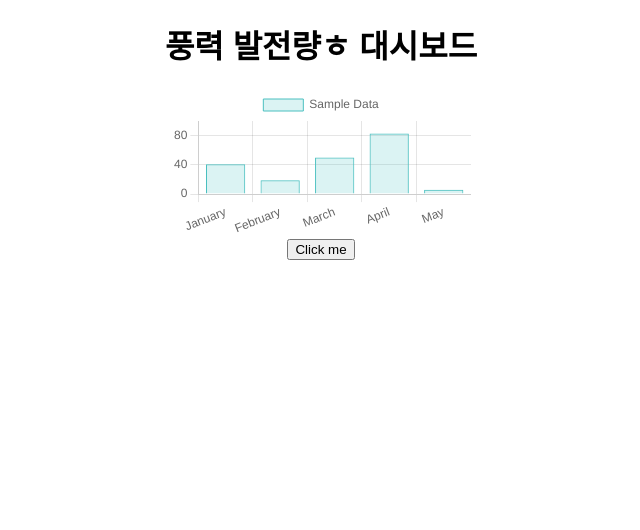
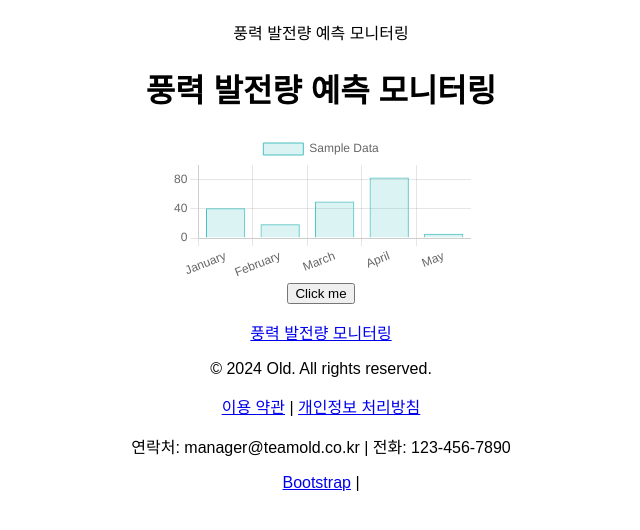
Before and after one commit to JA2PYC/green_team_wind, a Flask app: page / in a window 1280 px wide. Shown: the top 530 px of the page, without its empty margins (319-959 px from the left). Run offline with Flask 3, Linux system fonts and the light colour scheme.

Commit message:
Set header footer

```diff
--- a/dashboard/templates/dashboard.html
+++ b/dashboard/templates/dashboard.html
@@ -1,19 +1,42 @@
 <!DOCTYPE html>
 <html lang="ko">
+
 <head>
     <meta charset="UTF-8">
     <meta name="viewport" content="width=device-width, initial-scale=1.0">
-    <title>풍력 발전량 대시보드</title>
+    <title>풍력 발전량 예측 모니터링</title>
     <link rel="stylesheet" href="{{ url_for('static', filename='css/style.css') }}">
     <script src="https://cdn.jsdelivr.net/npm/chart.js"></script>
     <script src="{{ url_for('static', filename='js/jquery-3.7.1.min.js') }}"></script>
     <script src="{{ url_for('static', filename='js/dashboard.js') }}"></script>
 
 </head>
+
 <body>
-    <h1>풍력 발전량ㅎ 대시보드</h1>
-    <canvas id="chart"></canvas>
-    <button id="testButton">Click me</button>
-    <p id="output"></p>
+    <header>
+        <div class="header_title">풍력 발전량 예측 모니터링</div>
+    </header>
+    <main>
+        <h1>풍력 발전량 예측 모니터링</h1>
+        <canvas id="chart"></canvas>
+        <button id="testButton">Click me</button>
+        <p id="output"></p>
+    </main>
+    <footer>
+        <div class="footer_logo">
+            <a href="/">풍력 발전량 모니터링</a>
+        </div>
+        <div class="info">
+            <p class="infoName">© 2024 Old. All rights reserved.</p>
+            <p>
+                <a href="/terms">이용 약관</a> | <a href="/privacyPolicy">개인정보 처리방침</a>
+            </p>
+            <p>연락처: manager@teamold.co.kr | 전화: 123-456-7890</p>
+            <div class="social-links">
+                <span><a href="https://getbootstrap.com/" target="_blank">Bootstrap</a> |</span>
+            </div>
+        </div>
+    </footer>
 </body>
+
 </html>
```
